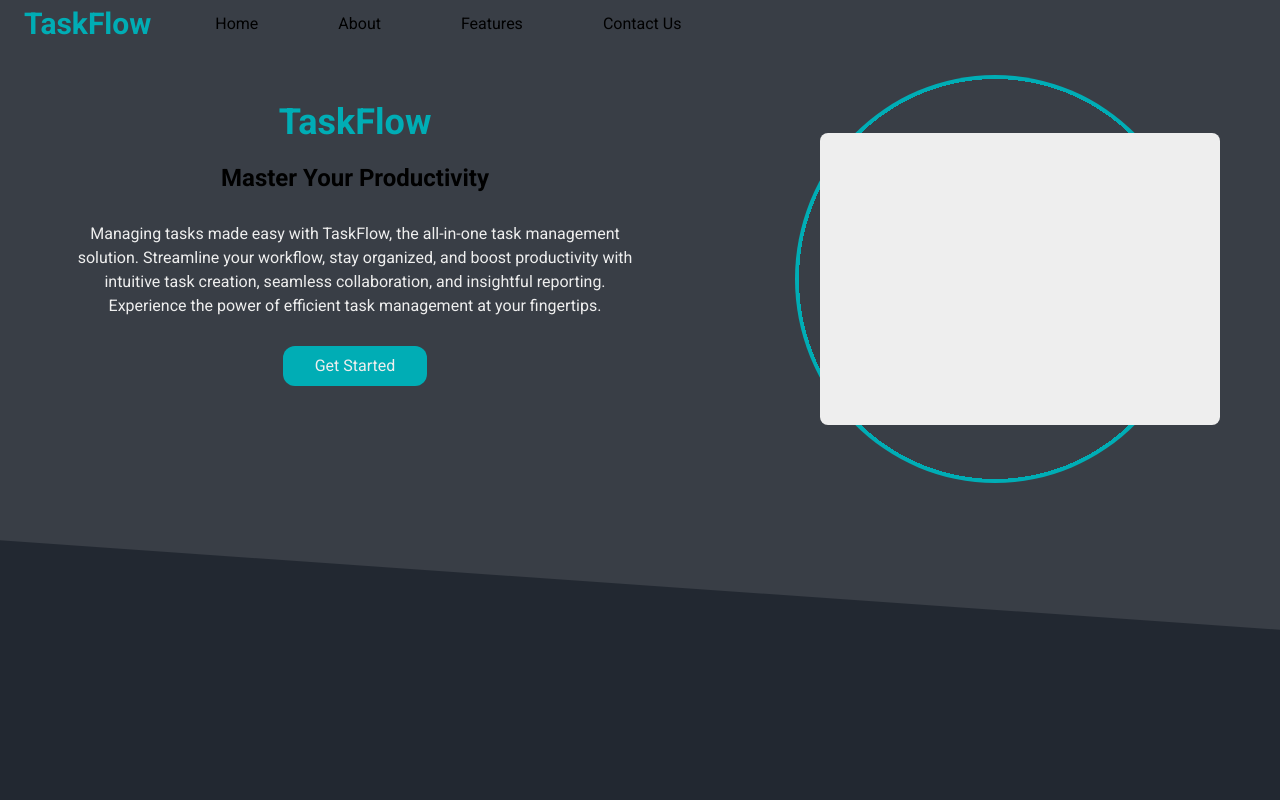
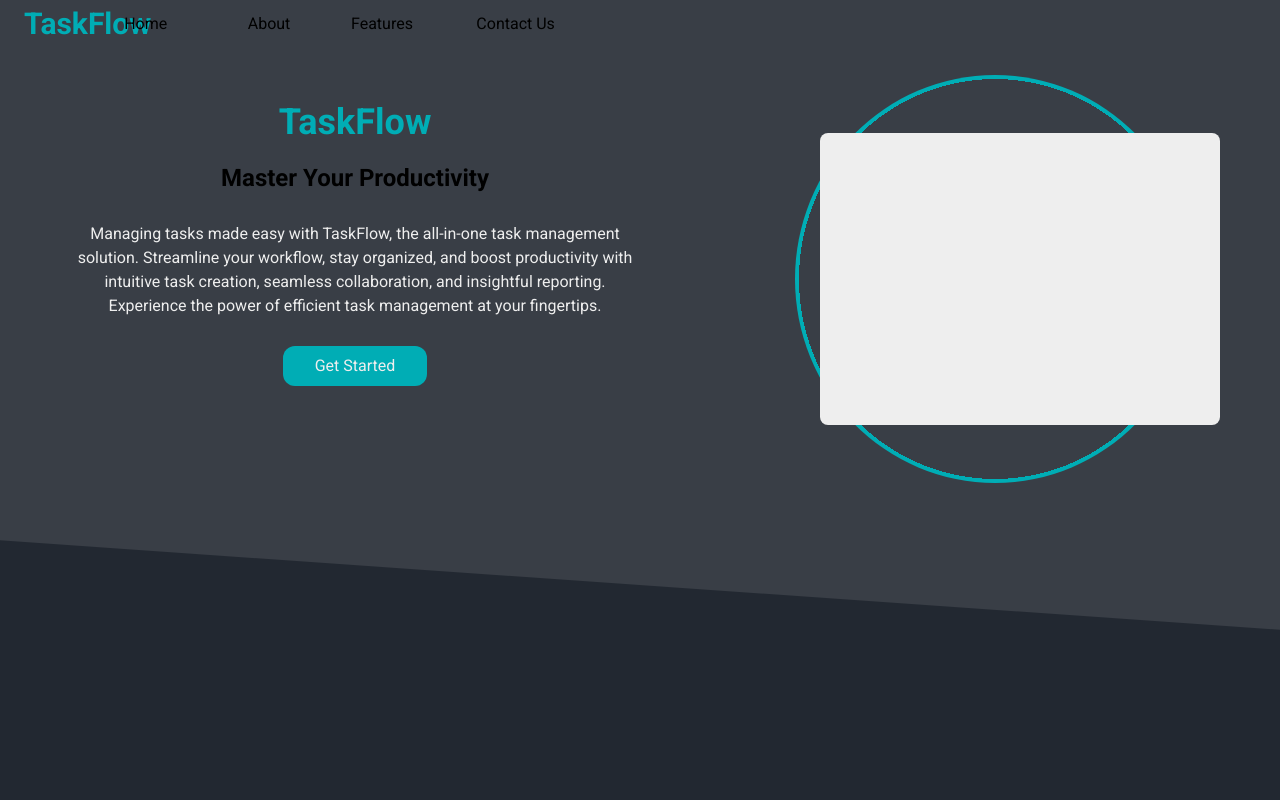
Before and after one commit to Inosensey/task-management-landing-page-repo, a Next.js app: page / in a window 1280 px wide. Shown: the top 800 px of the page. Built offline with nearby package versions, Linux system fonts and the light colour scheme.

Commit message:
Fixing an issue on the nav.

```diff
--- a/app/page.tsx
+++ b/app/page.tsx
@@ -1,9 +1,12 @@
 "use client";
 
 import { useState, useRef, useEffect } from "react";
+
 import { Features } from "@/components/HomeComponents/Features";
+
 import "./fontawesomeImports";
 import "./home.css";
+
 import IcBaselineLightbulbCircle from "@/icones/IcBaselineLightbulbCircle";
 import IcBaselineCircleNotifications from "@/icones/IcBaselineCircleNotifications";
 import CarbonFlow from "@/icones/CarbonFlow";
--- a/components/ReusableComponents/Nav.tsx
+++ b/components/ReusableComponents/Nav.tsx
@@ -15,11 +15,15 @@ const Nav = () => {
   const [lastViewPoint, setLastViewPoint] = useState<number>(0);
   const [scrollDirection, setScrollDirection] = useState<string>("Steady");
   const [showNavBar, setShowNavBar] = useState<boolean>(false);
-  const [isMobile, setIsMobile] = useState<boolean>(window.innerWidth < 760 && true);
+  const [isMobile, setIsMobile] = useState<boolean>(false);
 
   // useEffect
   useEffect(() => {
-
+    if(window.innerWidth < 760) {
+      setIsMobile(true);
+    } else {
+      setIsMobile(false);
+    }
     window.addEventListener("scroll", saveViewPoint);
 
     return () => {
@@ -61,9 +65,6 @@ const Nav = () => {
     hidden: {
       x: "-100%",
     },
-    initial: {
-      x: isMobile ? "-100%" : "0%",
-    },
     show: {
       x: "0%",
       transition: {
@@ -85,7 +86,7 @@ const Nav = () => {
   };
   const liVariant = {
     hidden: {
-      x: isMobile ? "-100%" : "0%",
+      x: "-100%",
     },
     show: {
       x: "0%",
@@ -113,8 +114,7 @@ const Nav = () => {
       <motion.nav
         variants={sidebarVariant}
         animate={sidebarAnimation}
-        initial="initial"
-        className={`fixed bg-Secondary flex z-20 phone:flex-col phone:h-screen phone:w-72 laptop:items-center laptop:h-12 laptop:flex-row laptop:ease-in-out laptop:duration-300 laptop:justify-center laptop:w-full ${
+        className={`fixed bg-Secondary flex z-20 phone:-translate-x-[100%] phone:flex-col phone:h-screen phone:w-72 laptop:translate-x-[0%] laptop:items-center laptop:h-12 laptop:flex-row laptop:ease-in-out laptop:duration-300 laptop:justify-center laptop:w-full ${
           scrollDirection === "Steady"
             ? "desktop:top-0"
             : scrollDirection === "Down"
--- a/components/ReusableComponents/NavChoices.tsx
+++ b/components/ReusableComponents/NavChoices.tsx
@@ -14,7 +14,7 @@ const NavChoices = ({ name, icones, animationProperties }: props) => {
   return (
     <motion.li
       variants={animationProperties.variant}
-      className="phone:flex phone:gap-2 cursor-pointer p-2 hover:text-LightPrimary phone:pl-10"
+      className="cursor-pointer p-2 hover:text-LightPrimary phone:-translate-x-[100%] phone:flex phone:gap-2 phone:pl-10 laptop:translate-x-[0%]"
     >
       <div className="desktop:hidden">{icones}</div>
       {name}
--- a/package.json
+++ b/package.json
@@ -21,8 +21,8 @@
     "eslint-config-next": "13.4.6",
     "framer-motion": "^10.12.18",
     "i": "^0.3.7",
-    "next": "13.4.6",
-    "postcss": "8.4.24",
+    "next": "^13.5.6",
+    "postcss": "^8.4.38",
     "react": "18.2.0",
     "react-dom": "18.2.0",
     "tailwindcss": "3.3.2",
```
Also changed, not shown: 1 other file (tests, documents, lock files or other folders).
